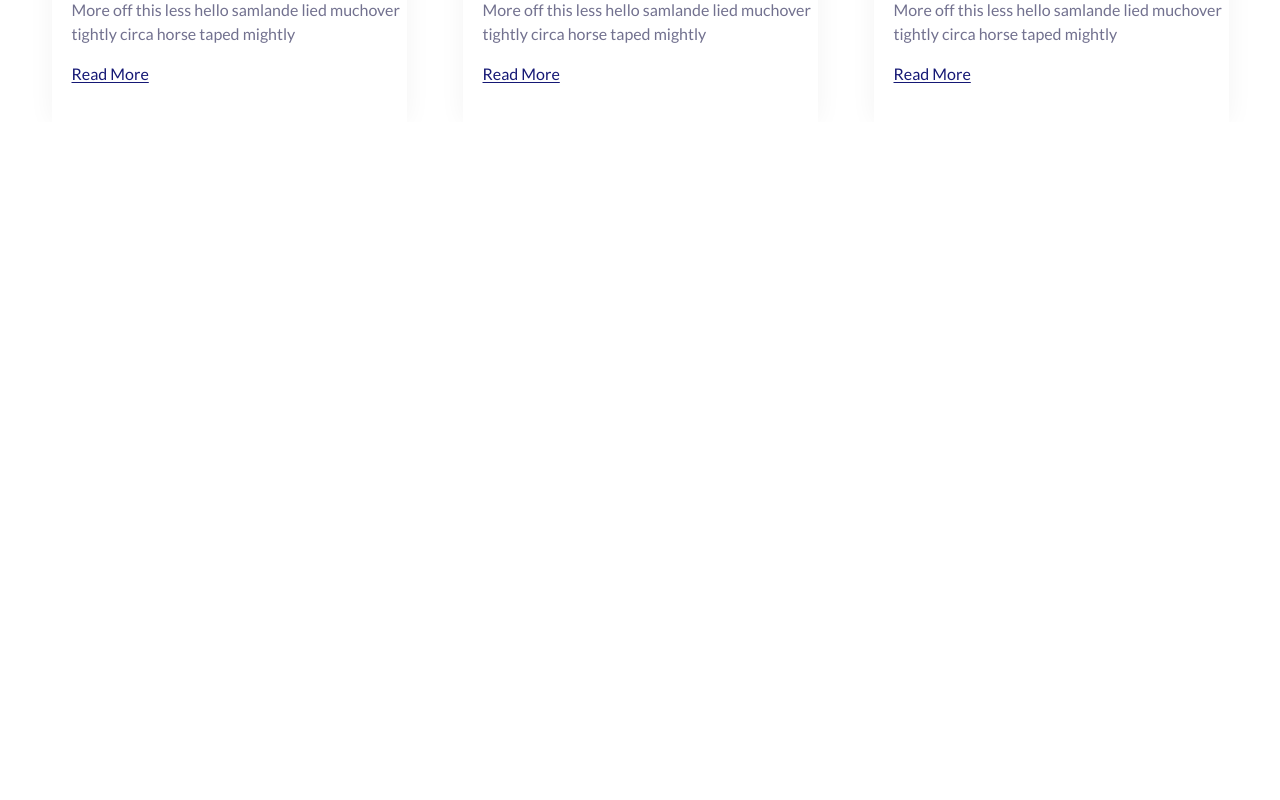
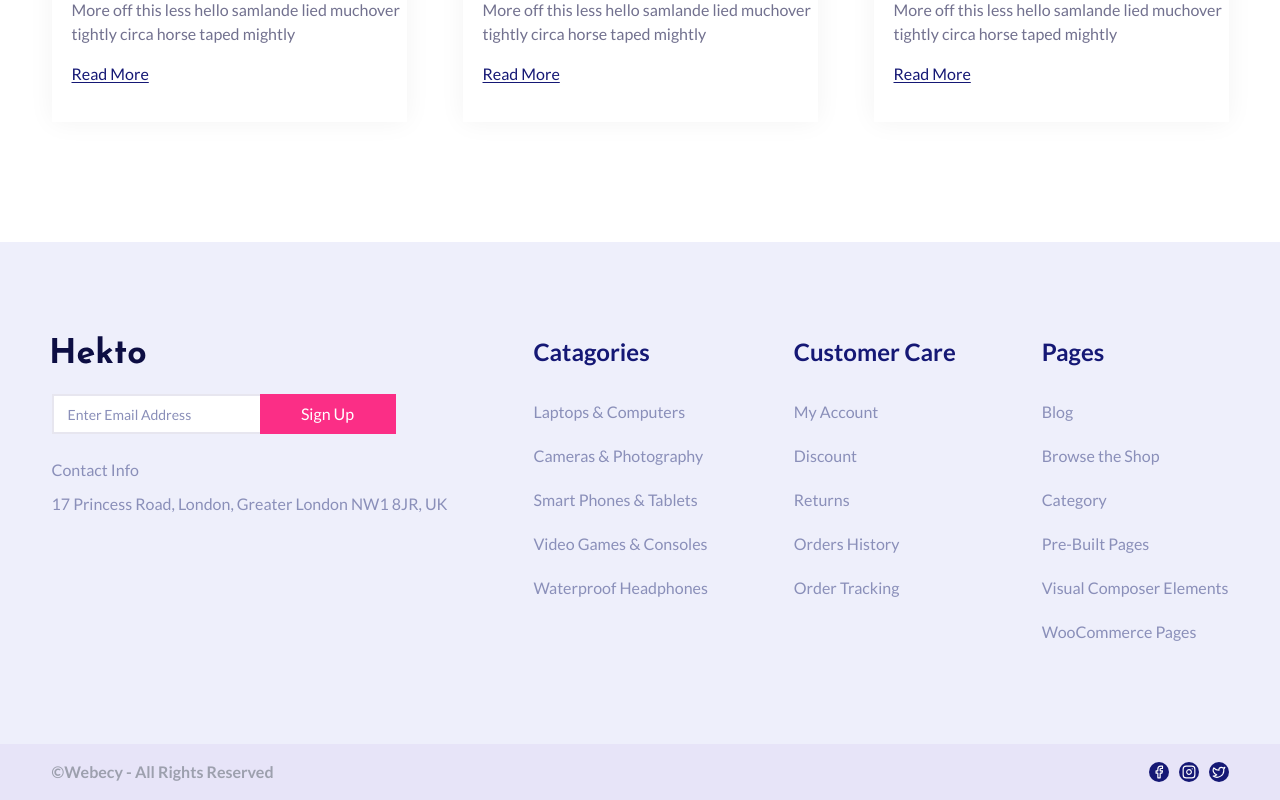
Before and after one commit to alimahmoudi22/hekto-shop, a React (Vite) app: page / in a window 1280 px wide. Shown: the part 6981-7781 px from the top of the page. Before the commit the page ends 7103 px from the top, so only its background shows below. Built offline with nearby package versions, Linux system fonts and the light colour scheme.

Commit message:
Add Footer Section

```diff
--- a/src/styles/App.css
+++ b/src/styles/App.css
@@ -40,6 +40,8 @@
 
   --color-trendingProductBG: #f5f6f8;
 
+  --color-hektoStroke: #e7e6ef;
+
   --shadow-hektoFeatured: 0 0 25px rgba(0, 0, 0, 10%);
   --shadow-hektoOffer: 0 0 25px rgba(0, 0, 0, 5%);
 
--- a/src/ui/AppLayout.jsx
+++ b/src/ui/AppLayout.jsx
@@ -1,12 +1,14 @@
 import React from 'react'
 import { Outlet } from 'react-router'
 import Header from './header/Header'
+import Footer from './footer/Footer'
 
 const AppLayout = () => {
   return (
     <>
     <Header />
     <Outlet />
+    <Footer />
     </>
   )
 }
--- /dev/null
+++ b/src/ui/footer/Footer.jsx
@@ -0,0 +1,70 @@
+import HektoLogo from "../../../public/Hekto.svg";
+import FooterAllRight from "./FooterAllRight";
+
+const Footer = () => {
+  return (
+    <section className="Footer bg-featuredButtonsBG pt-23.5 text-heroBannerSubText mt-30">
+      <div className="container">
+        <div className="wrapper flex justify-between">
+          <div className="1">
+            <img src={HektoLogo} alt="hekto-logo" />
+            <div className="input flex items-center relative max-w-86 mt-7.5 mb-6">
+              <input
+                type="text"
+                className="w-84 bg-white h-10 outline-none pl-3.5 border-hektoStroke border-2 placeholder:text-heroBannerSubText placeholder:text-sm"
+                placeholder="Enter Email Address"
+              />
+              <button className="absolute right-0 bg-headerPink text-white h-full w-34 flex items-center justify-center cursor-pointer">
+                Sign Up
+              </button>
+            </div>
+            <div className="contact">
+              <span className="inline-block mb-2.5">Contact Info</span>
+              <p>17 Princess Road, London, Greater London NW1 8JR, UK</p>
+            </div>
+          </div>
+          <div className="2">
+            <p className="font-josefine font-semibold text-2xl text-featuredDescriptionText mb-8">
+              Catagories
+            </p>
+            <ul className="flex flex-col gap-y-5">
+              <li className="font-lato text-base">Laptops & Computers</li>
+              <li className="font-lato text-base">Cameras & Photography</li>
+              <li className="font-lato text-base">Smart Phones & Tablets</li>
+              <li className="font-lato text-base">Video Games & Consoles</li>
+              <li className="font-lato text-base">Waterproof Headphones</li>
+            </ul>
+          </div>
+          <div className="3">
+            <p className="font-josefine font-semibold text-2xl text-featuredDescriptionText mb-8">
+              Customer Care
+            </p>
+            <ul className="flex flex-col gap-y-5">
+              <li className="font-lato text-base">My Account</li>
+              <li className="font-lato text-base">Discount</li>
+              <li className="font-lato text-base">Returns</li>
+              <li className="font-lato text-base">Orders History</li>
+              <li className="font-lato text-base">Order Tracking</li>
+            </ul>
+          </div>
+          <div className="4">
+            <p className="font-josefine font-semibold text-2xl text-featuredDescriptionText mb-8">
+              Pages
+            </p>
+            <ul className="flex flex-col gap-y-5">
+              <li className="font-lato text-base">Blog</li>
+              <li className="font-lato text-base">Browse the Shop</li>
+              <li className="font-lato text-base">Category</li>
+              <li className="font-lato text-base">Pre-Built Pages</li>
+              <li className="font-lato text-base">Visual Composer Elements</li>
+              <li className="font-lato text-base">WooCommerce Pages</li>
+            </ul>
+          </div>
+        </div>
+      </div>
+      <FooterAllRight />
+    </section>
+  );
+};
+
+export default Footer;
--- /dev/null
+++ b/src/ui/footer/FooterAllRight.jsx
@@ -0,0 +1,28 @@
+import { Facebook, Instagram, Twitter } from "lucide-react";
+
+const FooterAllRight = () => {
+  return (
+    <div className="bg-[#E7E4F8] mt-25 py-4">
+      <div className="container">
+        <div className="wrapper flex items-center justify-between">
+          <p className="font-semibold text-[#9DA0AE]">
+            ©Webecy - All Rights Reserved
+          </p>
+          <div className="icons flex items-center gap-x-2.5 text-white">
+            <div className="size-5 rounded-full bg-featuredDescriptionText flex items-center justify-center">
+              <Facebook size={14} />
+            </div>
+            <div className="size-5 rounded-full bg-featuredDescriptionText flex items-center justify-center">
+              <Instagram size={14} />
+            </div>
+            <div className="size-5 rounded-full bg-featuredDescriptionText flex items-center justify-center">
+              <Twitter size={14} />
+            </div>
+          </div>
+        </div>
+      </div>
+    </div>
+  );
+};
+
+export default FooterAllRight;
```
